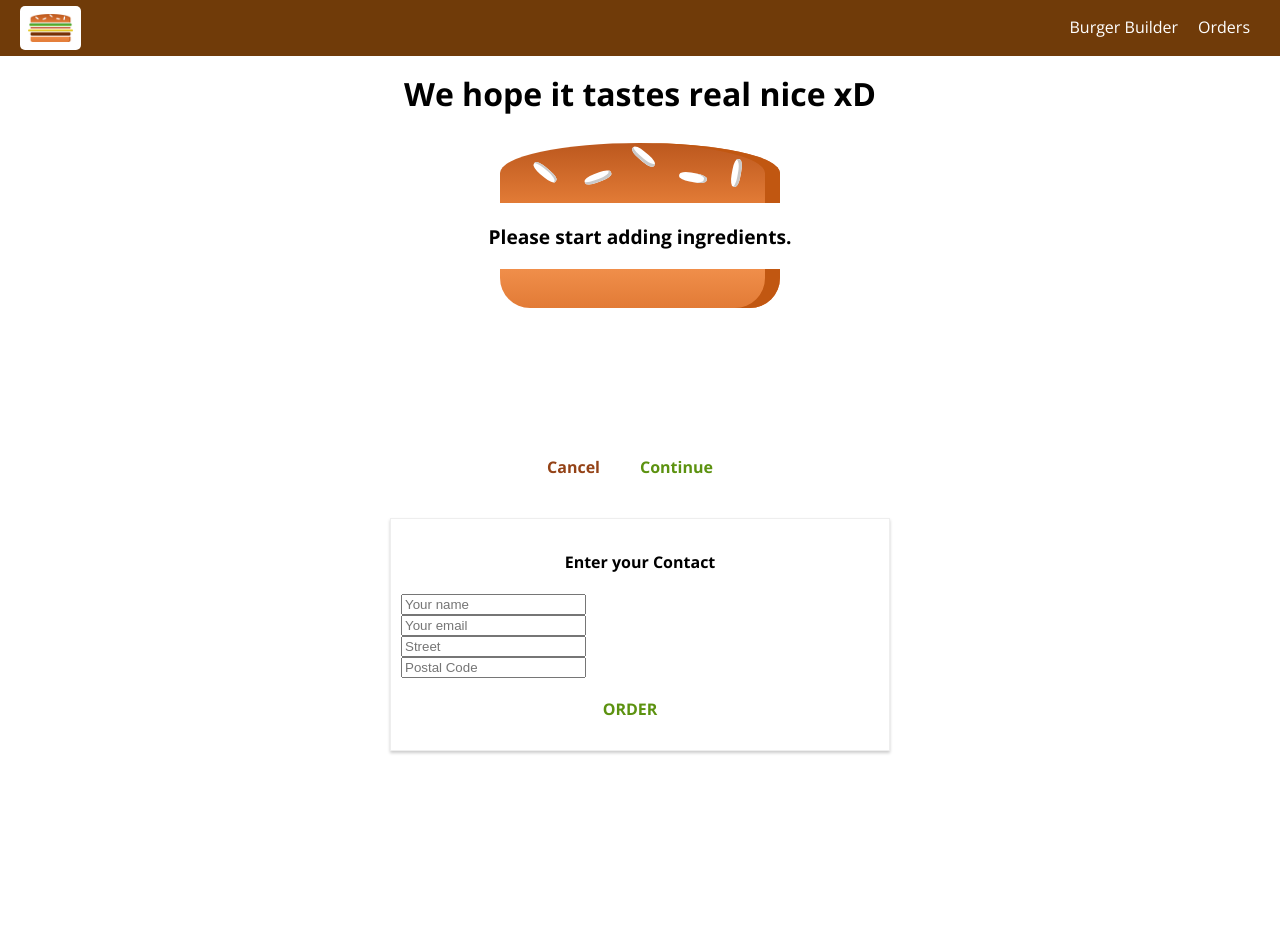
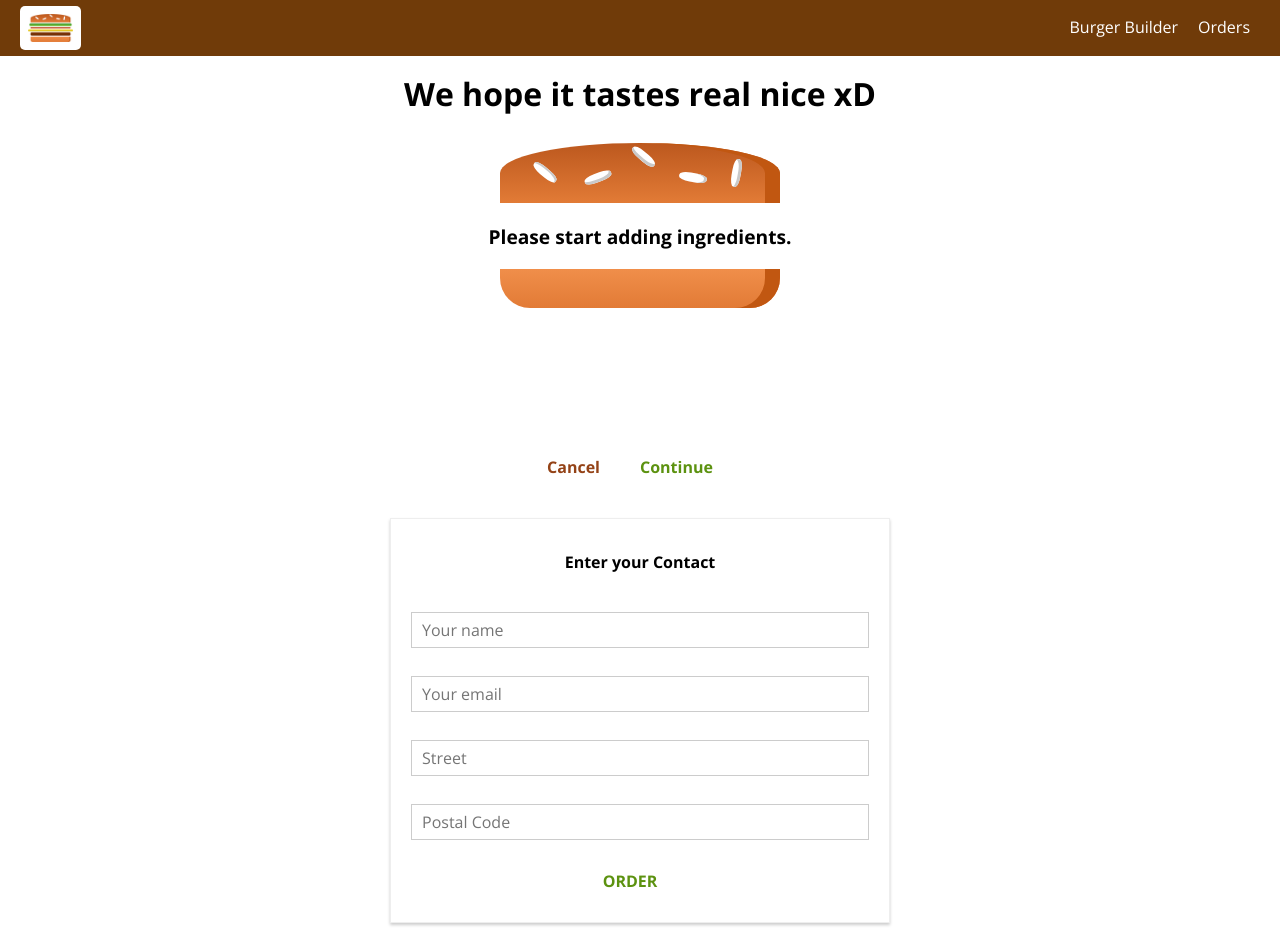
Before and after one commit to kosek-jan/react-udemy, a React (Create React App) app in the folder react-burger-builder/: page /checkout in a window 1280 px wide. Both pictures are taken after a click on the button "Continue". Before the commit the page ends 800 px from the top, so only its background shows below. Built offline with nearby package versions, Linux system fonts and the light colour scheme.

Commit message:
fetching orders, custom input component

```diff
--- a/react-burger-builder/src/components/Order/Order.js
+++ b/react-burger-builder/src/components/Order/Order.js
@@ -2,12 +2,38 @@ import React from 'react';
 
 import styles from './Order.module.css';
 
-const order = (props) => (
-    <div className={styles.Order}>
-        <p>Ingredients: Salad (1)</p>
-        <p>Price: <strong>5,-</strong></p>
-    </div>
-)
+const order = (props) => {
+    const ingredients = [];
+
+    for(const ingredientName in props.ingredients) {
+        ingredients.push(
+            {
+                name: ingredientName,
+                amount: props.ingredients[ingredientName]
+            }
+        );
+    }
+
+    const ingredientOutput = ingredients.map(ig => {
+        return <span style={
+                        {textTransform: 'capitalize',
+                            display: 'inline-block',
+                            margin: '0 8px',
+                            border: '1px solid #ccc',
+                            padding: '5px'
+                        }}
+                    key={ig.name}>
+                        {ig.name} ({ig.amount})
+                </span>
+    });
+
+    return (
+        <div className={styles.Order}>
+            <p>Ingredients: {ingredientOutput}</p>
+            <p>Price: <strong>{Number.parseFloat(props.price).toFixed(2)},-</strong></p>
+        </div>
+    );
+}
 
 
 export default order;
--- a/react-burger-builder/src/components/Order/Order.module.css
+++ b/react-burger-builder/src/components/Order/Order.module.css
@@ -1,5 +1,5 @@
 .Order {
-    width: 100%;
+    width: 80%;
     border: 1px solid #eee;
     box-shadow: 0 2px 3px #ccc;
     padding: 10px;
--- /dev/null
+++ b/react-burger-builder/src/components/UI/Input/Input.js
@@ -0,0 +1,27 @@
+import React from 'react';
+
+import styles from './Input.module.css';
+
+const input = (props) => {
+    let inputElement = null;
+
+    switch (props.inputtype) {
+        case ( 'input' ):
+            inputElement = <input className={styles.InputElement} {...props} />;
+            break;
+        case ( 'textarea' ):
+            inputElement = <textarea className={styles.InputElement} {...props} />;
+            break;
+        default:
+            inputElement = <input className={styles.InputElement} {...props} />;
+    }
+
+    return (
+        <div className={styles.Input}>
+            <label className={styles.Label}>{props.label}</label>
+            {inputElement}
+        </div>
+    );
+}
+
+export default input;
--- /dev/null
+++ b/react-burger-builder/src/components/UI/Input/Input.module.css
@@ -0,0 +1,27 @@
+.Input {
+    width: 100%;
+    padding: 10px;
+    box-sizing: border-box;
+}
+
+.Label {
+    font-weight: bold;
+    display: block;
+    margin-bottom: 8px;
+}
+
+.InputElement {
+    outline: none;
+    border: 1px solid #ccc;
+    background-color: white;
+    font: inherit;
+    padding: 6px 10px;
+    display: block;
+    width: 100%;
+    box-sizing: border-box;
+}
+
+.InputElement:focus {
+    outline: none;
+    background-color: #ccc;
+}
--- a/react-burger-builder/src/containers/Checkout/ContactData/ContactData.js
+++ b/react-burger-builder/src/containers/Checkout/ContactData/ContactData.js
@@ -4,6 +4,7 @@ import Button from '../../../components/UI/Button/Button';
 import Spinner from '../../../components/UI/Spinner/Spinner';
 import styles from './ContactData.module.css';
 import axios from '../../../axios-orders';
+import Input from '../../../components/UI/Input/Input'
 
 class ContactData extends Component {
     state = {
@@ -21,7 +22,7 @@ class ContactData extends Component {
         this.setState({loading: true});
         const order = {
             ingredients: this.props.ingredients,
-            price: this.props.totalPrice,
+            price: this.props.price,
             customer: {
                 name: 'smasha',
                 address: {
@@ -44,10 +45,10 @@ class ContactData extends Component {
     render() {
         let form = (
             <form>
-                <input className={styles.Input} type="text" name="name" placeholder="Your name"></input>
-                <input className={styles.Input} type="text" name="email" placeholder="Your email"></input>
-                <input className={styles.Input} type="text" name="street" placeholder="Street"></input>
-                <input className={styles.Input} type="text" name="postal" placeholder="Postal Code"></input>
+                <Input inputtype="input" type="text" name="name" placeholder="Your name"></Input>
+                <Input inputtype="input" type="text" name="email" placeholder="Your email"></Input>
+                <Input inputtype="input" type="text" name="street" placeholder="Street"></Input>
+                <Input inputtype="input" type="text" name="postal" placeholder="Postal Code"></Input>
                 <Button btnType="Success" clicked={this.orderHandler}>ORDER</Button>
             </form>
         );
--- a/react-burger-builder/src/containers/Checkout/ContactData/ContactData.module.css
+++ b/react-burger-builder/src/containers/Checkout/ContactData/ContactData.module.css
@@ -8,10 +8,6 @@
     box-sizing: border-box;
 }
 
-.Input {
-    display: block;
-}
-
 @media (min-width: 600px) {
     .ContactData {
         width: 500px;
--- a/react-burger-builder/src/containers/Orders/Orders.js
+++ b/react-burger-builder/src/containers/Orders/Orders.js
@@ -1,16 +1,42 @@
 import React, {Component} from 'react';
 
 import Order from '../../components/Order/Order';
+import axios from '../../axios-orders';
+import withErrorHandler from '../../hoc/withErrorHandler/withErrorHandler';
 
 class Orders extends Component {
+    state = {
+        orders: [],
+        loading: true
+    }
+
+    componentDidMount() {
+        axios.get('/orders.json').then(res => {
+            const fetchedOrders = [];
+            for (const key in res.data) {
+                fetchedOrders.push({
+                    ...res.data[key],
+                    id: key
+                });
+            }
+            this.setState({loading: false, orders: fetchedOrders});
+        }).catch(err => {
+            this.setState({loading: false});
+        })
+    }
     render() {
         return (
             <div>
-                <Order />
-                <Order />
+                {this.state.orders.map(order => (
+                    <Order
+                        key={order.id}
+                        ingredients={order.ingredients}
+                        price={order.price}
+                    />
+                ))}
             </div>
         );
     }
 }
 
-export default Orders;
+export default withErrorHandler(Orders, axios);
```
Also changed, not shown: 1 other file (tests, documents, lock files or other folders).
